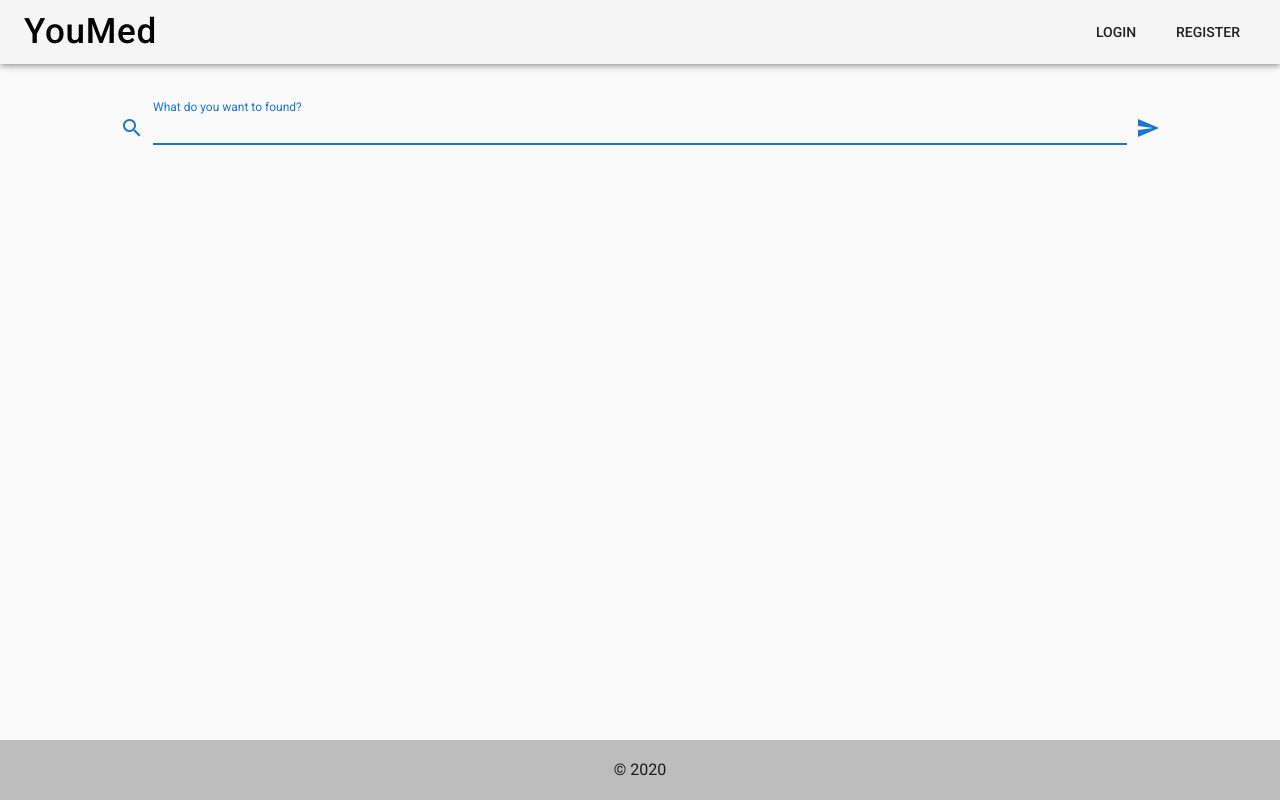
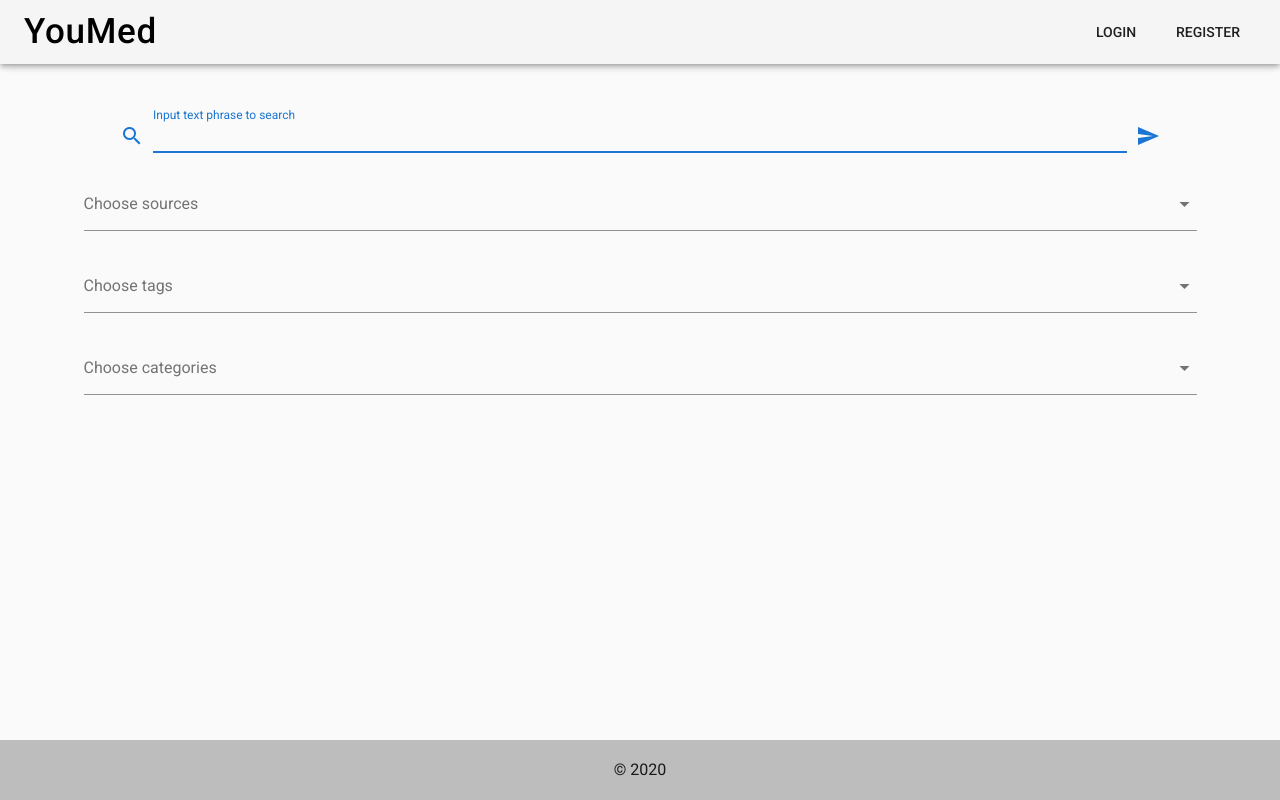
Before and after one commit to konzamir/youtube-recomendation-system, a Vue app in the folder frontend/: page / in a window 1280 px wide. Built offline with nearby package versions, Linux system fonts and the light colour scheme; what vue-youtube-embed would draw is missing.

Commit message:
added layout for filters

```diff
--- a/frontend/src/components/search/BigSearch.vue
+++ b/frontend/src/components/search/BigSearch.vue
@@ -11,16 +11,74 @@
                 autofocus
                 append-outer-icon="send"
                 prepend-icon="search"
-
-
                 clear-icon="clear"
                 clearable
-                label="What do you want to found?"
+                label="Input text phrase to search"
                 type="text"
                 @click:append-outer="sendMessage"
                 @click:clear="clearMessage"
             ></v-text-field>
         </v-layout>
+
+        <v-layout justify-center row>
+            <v-autocomplete
+                class="ma-1"
+                label="Choose sources"
+                chips
+                clearable
+                deletable-chips
+                multiple
+                v-model="sources.model"
+                :items="sourceItems"
+                :loading="sources.isLoading"
+                :search-input.sync="sources.search"
+                hide-no-data
+                hide-selected
+                :item-text="itemText"
+                :item-value="itemValue"
+                return-object
+            ></v-autocomplete>
+        </v-layout>
+        <v-layout justify-center row>
+            <v-autocomplete
+                class="ma-1"
+                label="Choose tags"
+                chips
+                clearable
+                deletable-chips
+                multiple
+                v-model="tags.model"
+                :items="tagItems"
+                :loading="tags.isLoading"
+                :search-input.sync="tags.search"
+                hide-no-data
+                hide-selected
+                :item-text="itemText"
+                :item-value="itemValue"
+                return-object
+            ></v-autocomplete>
+        </v-layout>
+        <v-layout justify-center row>
+            <v-autocomplete
+                class="ma-1"
+                label="Choose categories"
+                chips
+                clearable
+                deletable-chips
+                multiple
+                v-model="categories.model"
+                :items="categoryItems"
+                :loading="categories.isLoading"
+                :search-input.sync="categories.search"
+                hide-no-data
+                hide-selected
+                :item-text="itemText"
+                :item-value="itemValue"
+                return-object
+            ></v-autocomplete>
+        </v-layout>
+
+
     </v-container>
     </v-form>
 </template>
@@ -29,23 +87,124 @@
     export default {
         data: () => {
             return {
-                show: false,
                 message: '',
+                descriptionLimit: 60,
+                itemText: 'Description',
+                itemValue: 'API',
+
+                sources: {
+                    entries: [],
+                    isLoading: false,
+                    model: null,
+                    search: null,
+                },
+                tags: {
+                    entries: [],
+                    isLoading: false,
+                    model: null,
+                    search: null,
+                },
+                categories: {
+                    entries: [],
+                    isLoading: false,
+                    model: null,
+                    search: null,
+                }
             }
         },
+        computed: {
+            sourceItems () {
+                return this.sources.entries.map(entry => {
+                    const Description = entry.Description.length > this.descriptionLimit
+                    ? entry.Description.slice(0, this.descriptionLimit) + '...'
+                    : entry.Description
 
-        computed: {
+                    return Object.assign({}, entry, { Description })
+                })
+            },
+            tagItems () {
+                return this.tags.entries.map(entry => {
+                    const Description = entry.Description.length > this.descriptionLimit
+                    ? entry.Description.slice(0, this.descriptionLimit) + '...'
+                    : entry.Description
+
+                    return Object.assign({}, entry, { Description })
+                })
+            },
+            categoryItems () {
+                return this.categories.entries.map(entry => {
+                    const Description = entry.Description.length > this.descriptionLimit
+                    ? entry.Description.slice(0, this.descriptionLimit) + '...'
+                    : entry.Description
+
+                    return Object.assign({}, entry, { Description })
+                })
+            },
         },
 
+        watch: {
+            'sources.search' (val) {
+                if (this.sources.isLoading) return
+                this.sources.isLoading = true
+
+                fetch('https://api.publicapis.org/entries')
+                    .then(res => res.json())
+                    .then(res => {
+                        const { count, entries } = res
+                        this.sources.entries = entries
+                    })
+                    .catch(err => {
+                        console.log(err)
+                    })
+                    .finally(() => (this.sources.isLoading = false))
+            },
+            'tags.search' (val) {
+                if (this.tags.isLoading) return
+                this.tags.isLoading = true
+
+                fetch('https://api.publicapis.org/entries')
+                    .then(res => res.json())
+                    .then(res => {
+                        const { count, entries } = res
+                        this.tags.entries = entries
+                    })
+                    .catch(err => {
+                        console.log(err)
+                    })
+                    .finally(() => (this.tags.isLoading = false))
+            },
+            'categories.search' (val) {
+                if (this.categories.isLoading) return
+                this.categories.isLoading = true
+
+                fetch('https://api.publicapis.org/entries')
+                    .then(res => res.json())
+                    .then(res => {
+                        const { count, entries } = res
+                        this.categories.entries = entries
+                    })
+                    .catch(err => {
+                        console.log(err)
+                    })
+                    .finally(() => (this.categories.isLoading = false))
+            },
+
+        },
         methods: {
             submitForm(e){
                 this.sendMessage();
                 e.preventDefault();
             },
             sendMessage() {
-                // this.clearMessage();
                 if (this.message != ''){
-                    this.$emit('startSearch', this.message);
+                    this.$emit('startSearch', {
+                        process: {
+                            search_data: this.message
+                        },
+                        tags: this.tags.model,
+                        sources: this.sources.model,
+                        categories: this.categories.model
+                    });
                 }
             },
             clearMessage(){
--- /dev/null
+++ b/frontend/src/components/search/FiltersBlock.vue
@@ -0,0 +1,117 @@
+<template>
+    <v-form ref="form"
+    lazy-validation
+    @submit="submitForm"
+    >
+    <v-container >
+        <v-layout justify-center row>
+            <v-autocomplete
+                class="ma-1"
+                label="Choose source"
+                chips
+                clearable
+                deletable-chips
+                multiple
+
+                v-model="model"
+                :items="items"
+                :loading="isLoading"
+                :search-input.sync="search"
+                hide-no-data
+                hide-selected
+                item-text="Description"
+                item-value="API"
+                return-object
+            ></v-autocomplete>
+        </v-layout>
+        <v-layout justify-center row>
+            <v-autocomplete
+                class="ma-1"
+                label="Choose tag"
+                chips
+                clearable
+                deletable-chips
+                multiple
+            ></v-autocomplete>
+        </v-layout>
+        <v-layout justify-center row>
+            <v-autocomplete
+                class="ma-1"
+                label="Choose category"
+                chips
+                clearable
+                deletable-chips
+                multiple
+            ></v-autocomplete>
+
+        </v-layout>
+    </v-container>
+    </v-form>
+</template>
+
+<script>
+    export default {
+        data: () => {
+            return {
+                show: false,
+                message: '',
+
+                descriptionLimit: 60,
+                entries: [],
+                isLoading: false,
+                model: null,
+                search: null,
+            }
+        },
+        computed: {
+            items () {
+                return this.entries.map(entry => {
+                    const Description = entry.Description.length > this.descriptionLimit
+                    ? entry.Description.slice(0, this.descriptionLimit) + '...'
+                    : entry.Description
+
+                    return Object.assign({}, entry, { Description })
+                })
+            },
+        },
+
+        watch: {
+            search (val) {
+            // Items have already been requested
+            if (this.isLoading) return
+
+            this.isLoading = true
+
+            // Lazily load input items
+            fetch('https://api.publicapis.org/entries')
+                .then(res => res.json())
+                .then(res => {
+                    const { count, entries } = res
+                    this.count = count
+                    this.entries = entries
+                })
+                .catch(err => {
+                    console.log(err)
+                })
+                .finally(() => (this.isLoading = false))
+            },
+        },
+        methods: {
+            submitForm(e){
+                this.sendMessage();
+                e.preventDefault();
+            },
+            sendMessage() {
+                if (this.message != ''){
+                    this.$emit('startSearch', this.message);
+                }
+            },
+            clearMessage(){
+                this.message = ''
+            },
+            setMessage(m) {
+                this.message = m;
+            }
+        }
+    }
+</script>
--- a/frontend/src/components/user/UserInfo.vue
+++ b/frontend/src/components/user/UserInfo.vue
@@ -184,6 +184,8 @@
         },
         methods: {
             getFeatured (){
+                // TODO:::find a better solution to always get
+                // featured list
                 this.$router.push({
                     name: 'main',
                 }, () => {});
--- a/frontend/src/pages/MainPage.vue
+++ b/frontend/src/pages/MainPage.vue
@@ -1,7 +1,7 @@
 <template>
 <div>
     <v-container  >
-        <big-search v-on:startSearch="startSearch" ref="bigSearch"/>
+        <big-search v-on:startSearch="startSearch" ref="bigSearch" />
         <ul>
             <li class="red--text subheading" v-for="err in errors">
                 {{err}}
@@ -56,7 +56,7 @@
     import BigSearch from '@/components/search/BigSearch';
     import SearchItem from '@/components/search/SearchItem';
     import MediaElement from '@/components/search/MediaElement';
-
+    import FiltersBlock from '@/components/search/FiltersBlock';
 
     export default {
         data: () => {
@@ -70,19 +70,10 @@
                 fetched:                    false,
                 currPage:                   null,
                 nextPage:                   null,
-                prevPage:                   null
+                prevPage:                   null,
             }
         },
         methods: {
-            getFeatured (){
-                this.$router.push({
-                    name: 'main',
-                    query: {
-                        q: this.$store.state.gettingFeaturedKeyPhrase
-                    }
-                });
-                this.sendGettingFeatureRequest();
-            },
             showAlert(d) {
                 this.$root.$children[0].$refs.successAlert.show()
             },
@@ -156,13 +147,14 @@
                     this.fetched = true;
                 })
             },
-            startSearch(q) {
-                this.query = q;
-                if (q == this.$store.state.gettingFeaturedKeyPhrase){
-                    this.sendGettingFeatureRequest();
-                } else {
-                    this.sendRequest(null);
-                }
+            startSearch(payload) {
+                console.log(payload);
+                // this.query = q;
+                // if (q == this.$store.state.gettingFeaturedKeyPhrase){
+                //     this.sendGettingFeatureRequest();
+                // } else {
+                //     this.sendRequest(null);
+                // }
             },
             pageLoad() {
                 if (this.$route.query.q) {
@@ -185,19 +177,18 @@
                 } else {
                     this.displayReturnButton = false;
                 }
-            },
-            '$router.push': 'pageLoad'
+            }
         },
         components: {
             'big-search':       BigSearch,
             'search-item':      SearchItem,
             'media-element':    MediaElement,
+            'filters-block':    FiltersBlock
         },
         beforeRouteUpdate(to, from, next) {
             this.pageLoad();
             next();
         },
-
         mounted() {
             this.pageLoad();
         }
--- a/frontend/src/store/getters/auth.js
+++ /dev/null
@@ -1 +0,0 @@
-export default {}
--- a/frontend/src/store/getters/filters.js
+++ /dev/null
@@ -1 +0,0 @@
-export default {}
--- a/frontend/src/store/getters/processes.js
+++ /dev/null
@@ -1 +0,0 @@
-export default {}
--- a/frontend/src/store/getters/videos.js
+++ /dev/null
@@ -1 +0,0 @@
-export default {}
```
Also changed, not shown: frontend/src/store/getters/index.js (deleted, +0 -11 lines).
